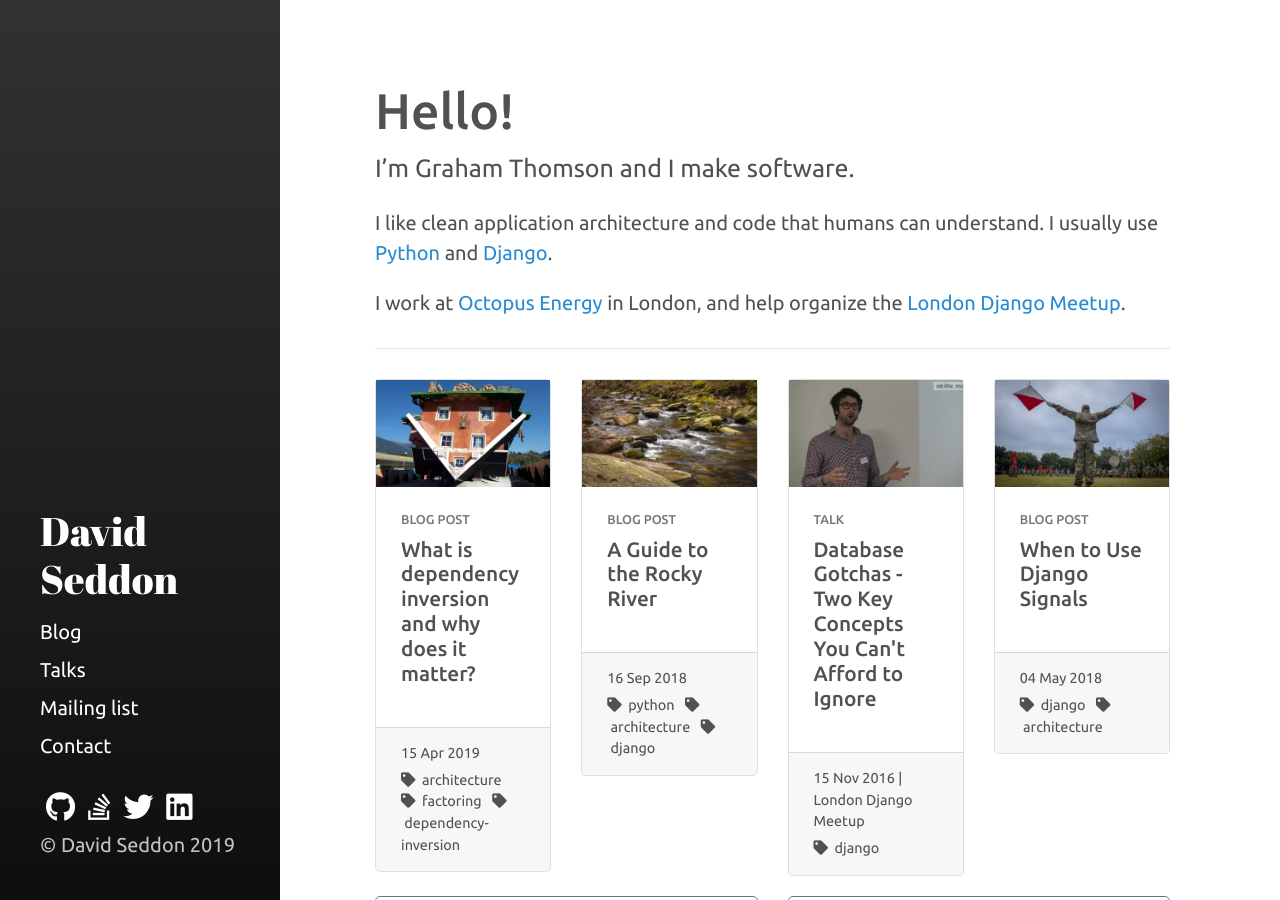
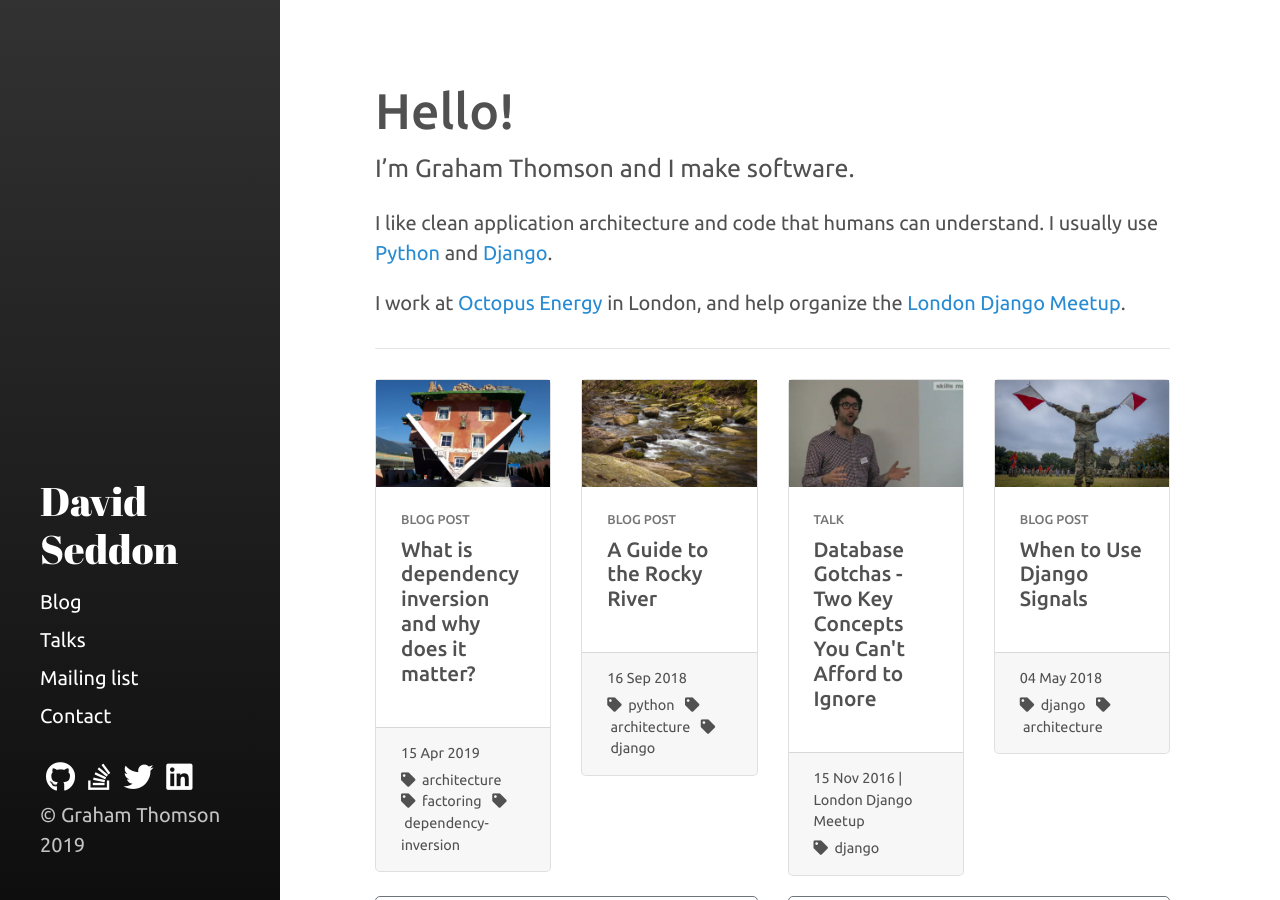
Before and after one commit to gthomson02011/gthomson02011.github.io, a Jekyll site: the page built from index.html, in a window 1280 px wide. Built offline with Jekyll 4.4.1, drawn with Linux system fonts in a browser that asks for light colours; nearby versions of some CDN libraries.

Commit message:
Update copyright.html

```diff
--- a/_includes/sidebar/copyright.html
+++ b/_includes/sidebar/copyright.html
@@ -1,3 +1,3 @@
 <p>
-  &copy; David Seddon {{ site.time | date: '%Y' }}
+  &copy; Graham Thomson {{ site.time | date: '%Y' }}
 </p>
```
